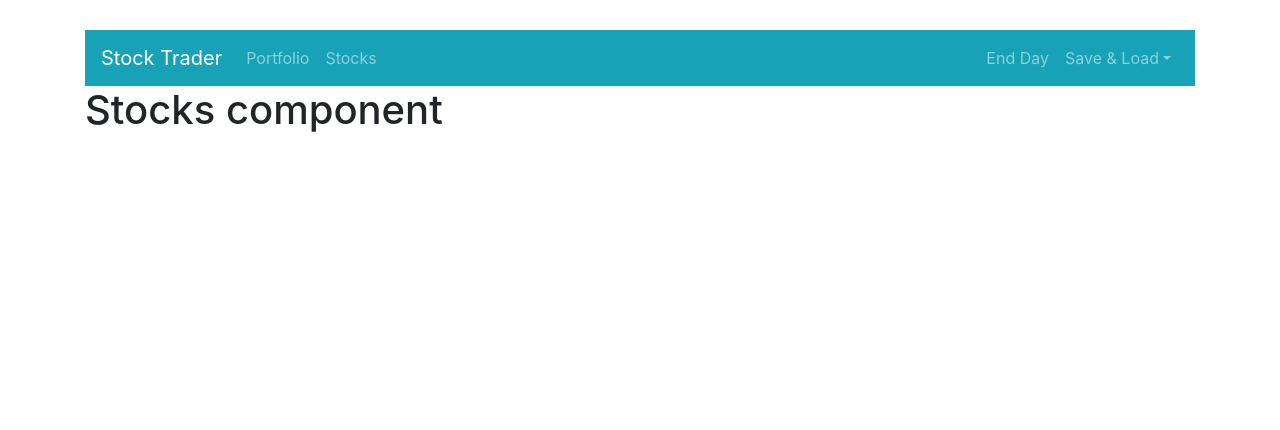
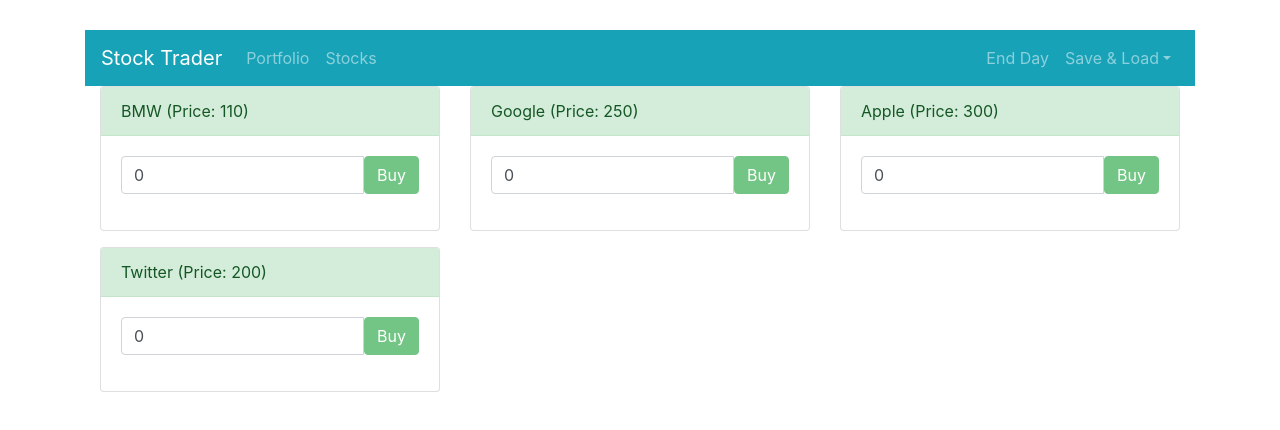
Before and after one commit to jcromerohdz/Stock-Trader-App, a Vue app: page /stocks in a window 1280 px wide. Shown: the top 430 px of the page. Built offline with nearby package versions, Linux system fonts and the light colour scheme.

Commit message:
Adding content to the Stock component

```diff
--- a/package.json
+++ b/package.json
@@ -13,7 +13,8 @@
     "core-js": "^3.6.4",
     "vue": "^2.6.11",
     "vue-router": "^3.2.0",
-    "vuebootstrap": "^0.1.0"
+    "vuebootstrap": "^0.1.0",
+    "vuex": "^3.4.0"
   },
   "devDependencies": {
     "@vue/cli-plugin-babel": "~4.3.0",
--- a/src/components/stocks/Stock.vue
+++ b/src/components/stocks/Stock.vue
@@ -1,14 +1,65 @@
 <template>
-<h1>Stock/Stocks component</h1>
+  <div class="col col-sm-6 col-md-4">
+    <div class="card mb-3">
+      <div class="card-header alert-success">{{stock.name}} (Price: {{stock.price}})</div>
+      <div class="card-body">
+        <div class="input-group mb-3">
+          <input
+            type="number"
+            class="form-control"
+            placeholder="Quantity"
+            aria-label="Quantity"
+            aria-describedby="basic-addon2"
+            v-model="quantity"
+          />
 
+          <div class="pull-right">
+            <!-- <div class="input-group-text" id="btnGroupAddon" disabled>@</div>
+            <span class="input-group-text alert-success"
+            id="basic-addon2"
+            @click="buyStock"
+            :disabled="quantity <= 0 || !Number.isInteger(quantity)">
+            Buy
+            </span> -->
+            <button type="button"
+              class="btn btn-success"
+              @click="buyStock"
+              :disabled="quantity <= 0"
+              >
+              Buy
+              </button>
+          </div>
+        </div>
+      </div>
+    </div>
+  </div>
 </template>
 
 <script>
 export default {
-
-}
+  props: ['stock'],
+  data() {
+    return {
+      text: "",
+      quantity: 0
+    };
+  },
+  methods: {
+    buyStock(){
+      const order = {
+        stockId: this.stock.id,
+        stockPrice: this.stock.price,
+        quantity: this.quantity
+      }
+      console.log(order)
+      this.quantity = 0
+    }
+  }
+};
 </script>
 
 <style scoped>
-
+#box {
+  padding: 15px;
+}
 </style>
--- a/src/components/stocks/Stocks.vue
+++ b/src/components/stocks/Stocks.vue
@@ -1,11 +1,31 @@
 <template>
-<h1>Stocks component</h1>
+  <div class="container">
+    <div class="row">
+
+    <appStock v-for="s in stocks" :key="s.id" :stock="s"></appStock>
+    </div>
+  </div>
 
 </template>
 
 <script>
+import Stock from './Stock'
+
 export default {
 
+  data() {
+    return {
+      stocks: [
+        {id:1, name: "BMW", price: 110},
+        {id:2, name: "Google", price: 250},
+        {id:3, name: "Apple", price: 300},
+        {id:4, name: "Twitter", price: 200}
+      ]
+    }
+  },
+  components: {
+    appStock: Stock
+  }
 }
 </script>
 
```
Also changed, not shown: 1 other file (tests, documents, lock files or other folders).
